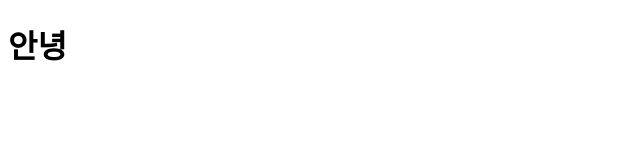
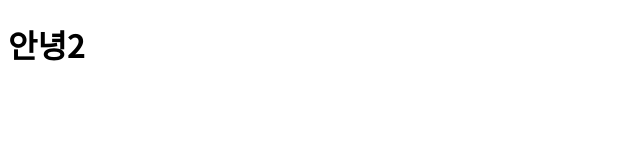
Before and after one commit to leesanghyone/tomorow-houser, a website: page index.html in a window 1280 px wide. Shown: the full height of the page, 0-640 px from the left. Drawn offline with Linux system fonts and the light colour scheme.

Commit message:
테스트

```diff
--- a/index.html
+++ b/index.html
@@ -14,6 +14,6 @@
     <link rel="stylesheet" href="./style.css" />
   </head>
   <body>
-    <h1>안녕</h1>
+    <h1>안녕2</h1>
   </body>
 </html>
```
